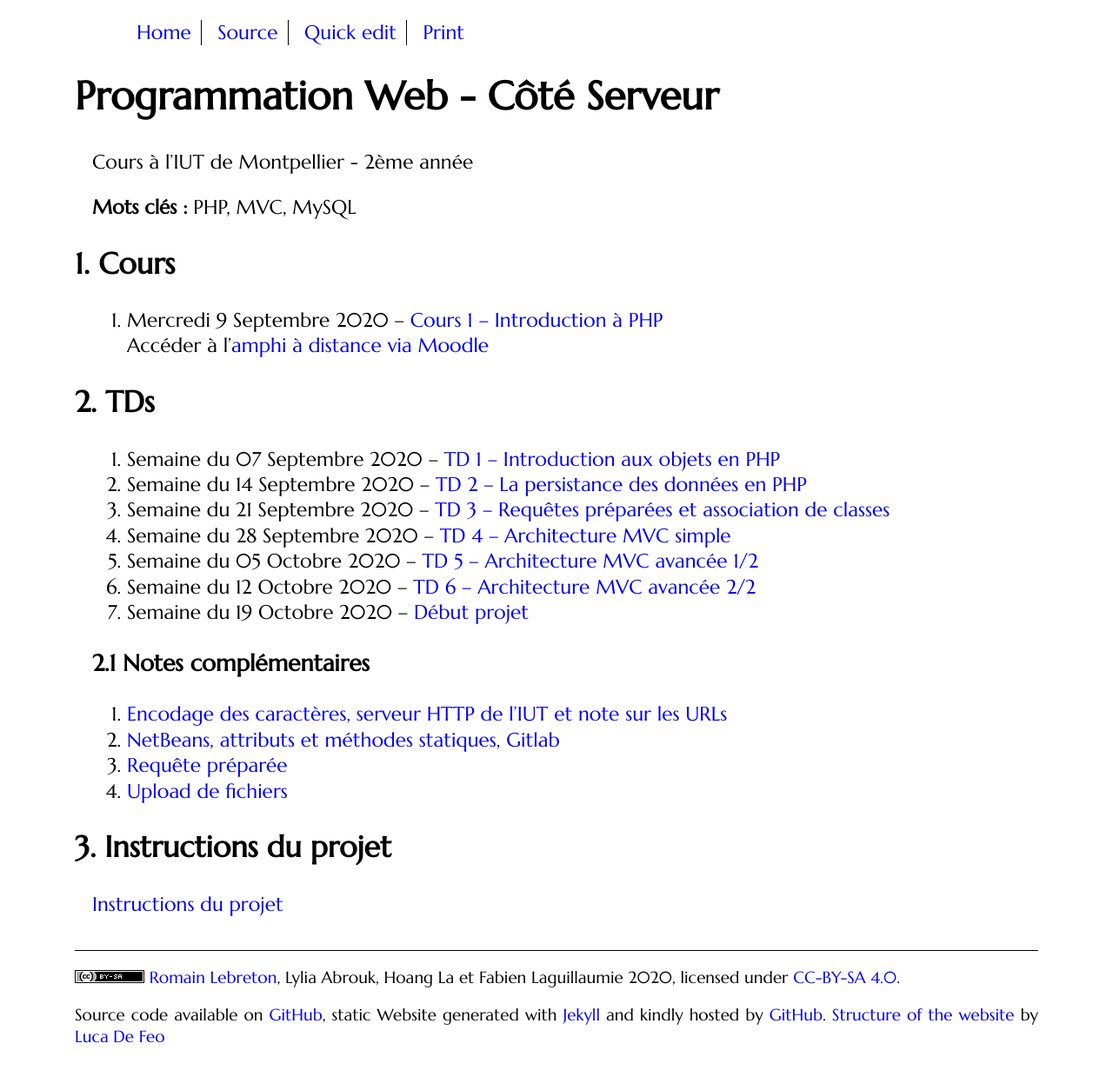
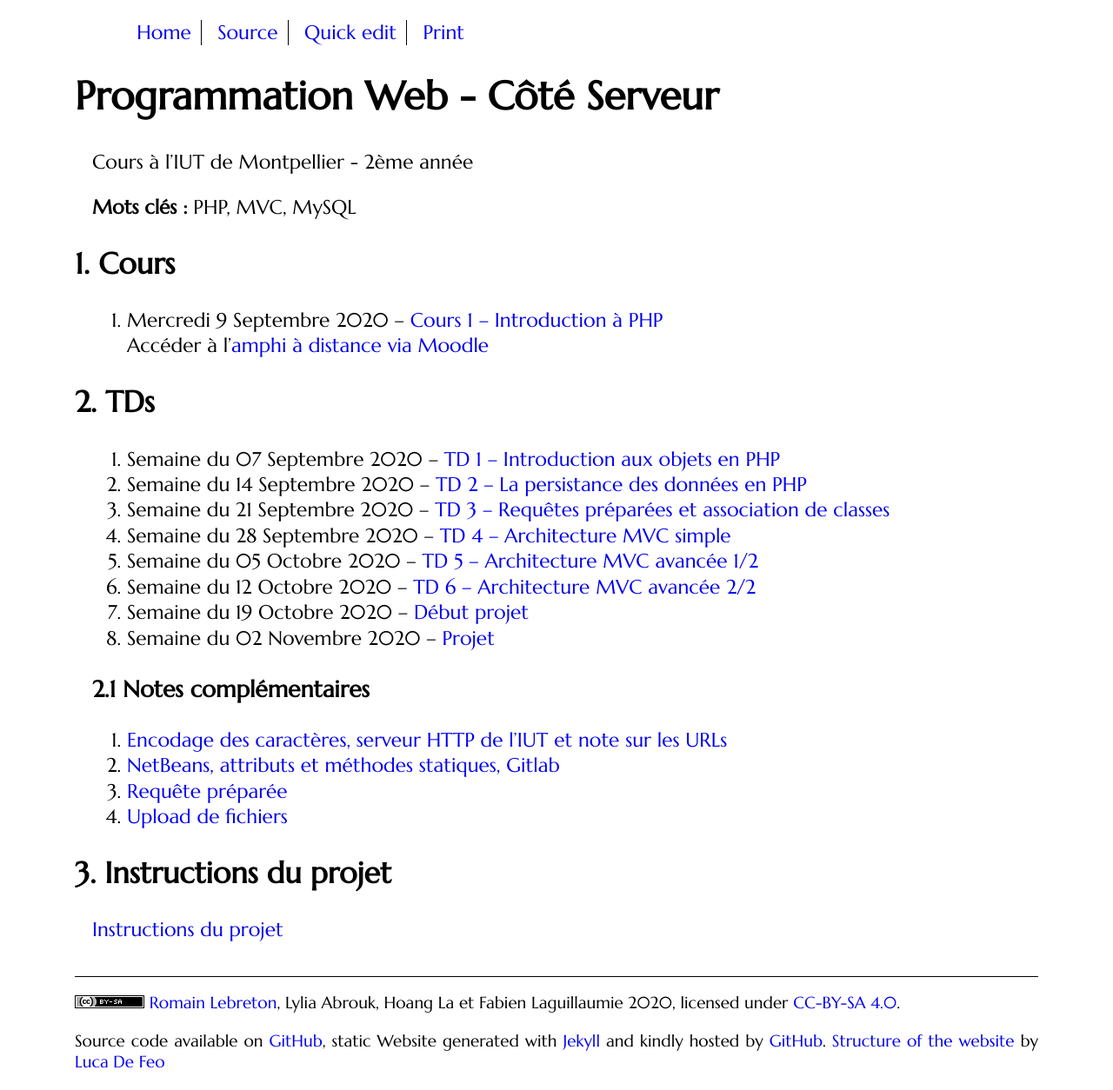
Before and after one commit to romainlebreton/R3.01-DeveloppementWeb, a Jekyll site: the page built from index.md, in a window 1280 px wide. Shown: the whole page at 87% size. Built offline with Jekyll 4.4.1, drawn with Linux system fonts in a browser that asks for light colours; some web fonts are replaced; before the commit the page ends 1224 px from its top, so only the background shows below that.

Commit message:
New Week

```diff
--- a/index.md
+++ b/index.md
@@ -29,7 +29,7 @@ Cours à l'IUT de Montpellier - 2ème année
 1. Semaine du 12 Octobre 2020 --  [TD 6 -- Architecture MVC avancée 2/2](tutorials/tutorial6.html)
 <!-- ([English version](tutorials/tutorial6-en.html)) -->
 1. Semaine du 19 Octobre 2020 --  [Début projet](projet.html)
-<!-- 1. Semaine du 02 Novembre 2020 -- [Projet](projet.html) -->
+1. Semaine du 02 Novembre 2020 -- [Projet](projet.html)
 <!-- 1. Semaines du 09 Novembre 2020 -- -->
 <!--    [TD 7 -- Cookies & Sessions](tutorials/tutorial7.html) ([English version](tutorials/tutorial7-en.html)) puis projet -->
 <!-- 1. Semaine du 16 Novembre 2020 -- -->
```
